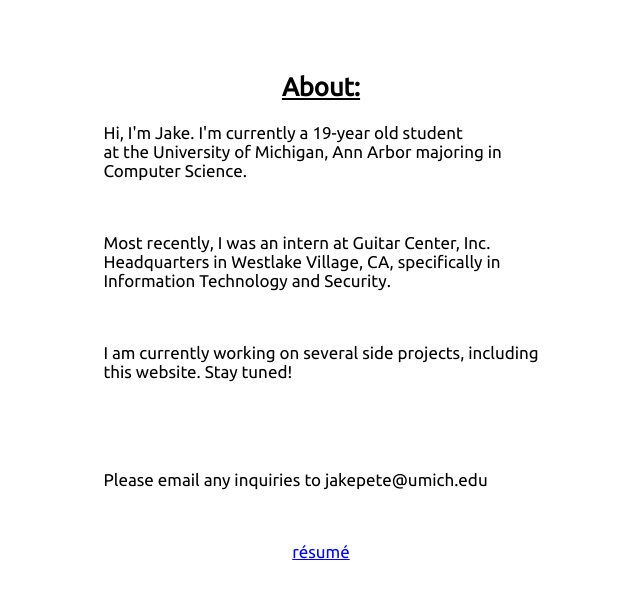
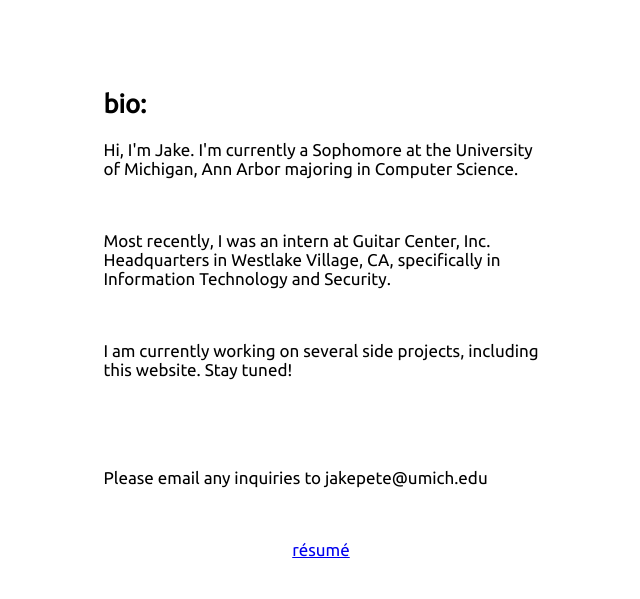
Before and after one commit to jakepete/jcpete, a plain HTML site: page index.html in a window 1280 px wide. Shown: the part 49-648 px from the top of the page, without its empty margins (319-959 px from the left). Drawn offline with Linux system fonts and the light colour scheme.

Commit message:
updated some content

```diff
--- a/index.html
+++ b/index.html
@@ -16,11 +16,10 @@
   </h1>
   <body style = "text-align: center">
   <p><br /></p>
-    <h2><u>About:</u></h2>
       <div style="display: inline-block; text-align: left">
-        Hi, I'm Jake.  I'm currently a 19-year old student <br />
-        at the University of Michigan, Ann Arbor majoring in <br />
-        Computer Science. <br />
+        <h2>bio:</h2>
+        Hi, I'm Jake.  I'm currently a Sophomore at the University <br />
+        of Michigan, Ann Arbor majoring in Computer Science.<br />
         <p><br /></p>
         Most recently, I was an intern at Guitar Center, Inc. <br />
         Headquarters in Westlake Village, CA, specifically in <br />
```
